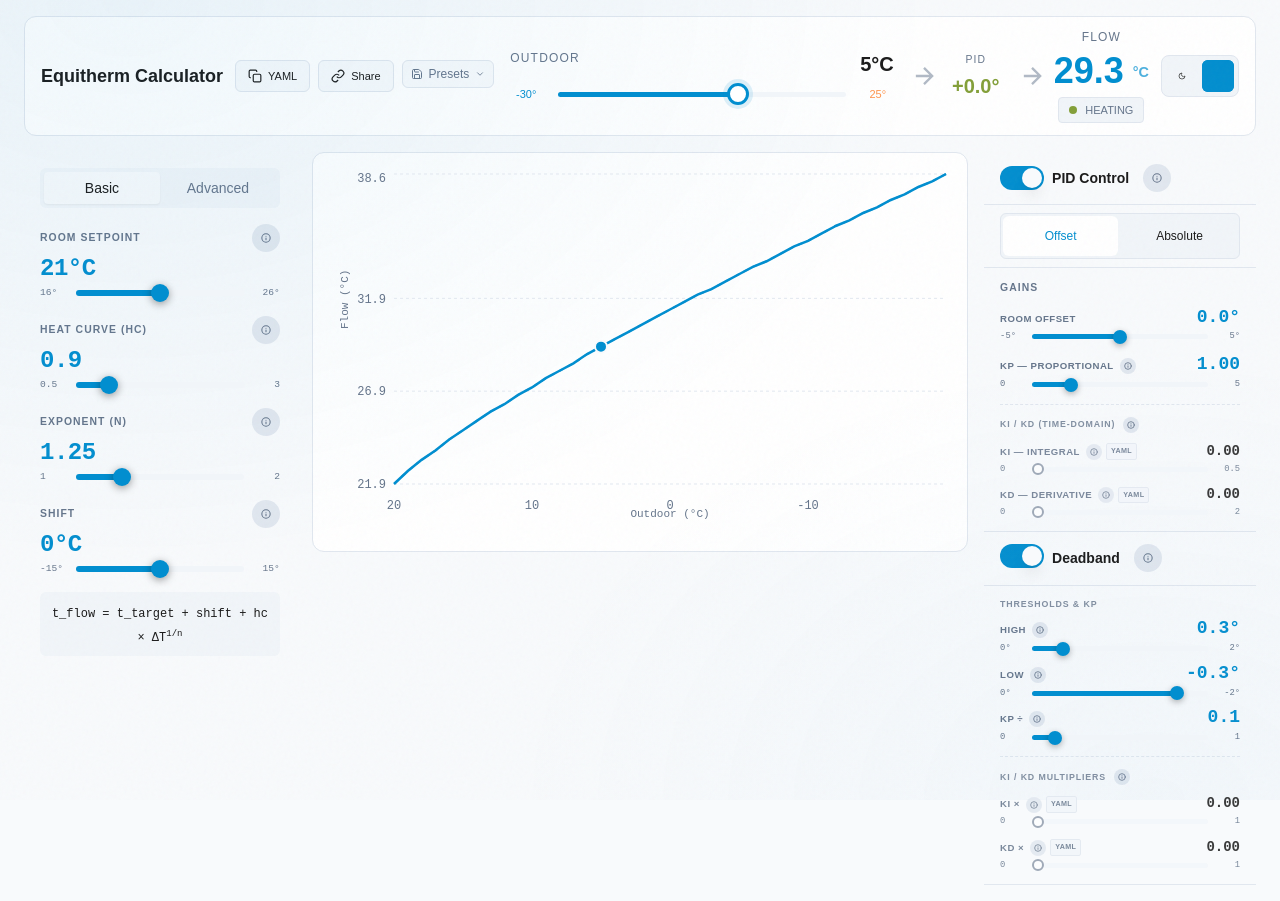
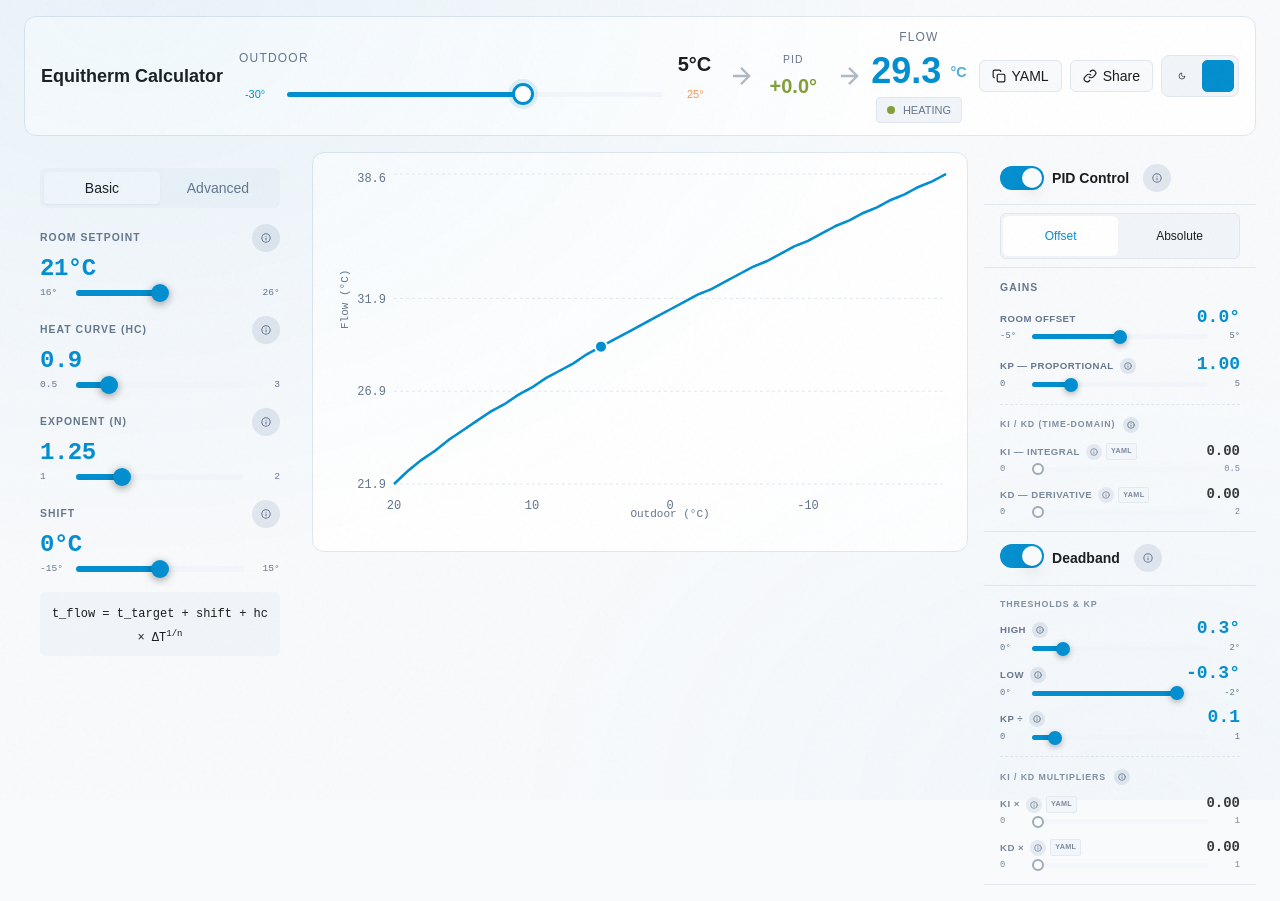
Before and after one commit to P4uLT/equitherm-studio, a React (Vite) app in the folder packages/web/: page / in a window 1280 px wide. Built offline with nearby package versions, Linux system fonts and the light colour scheme.

Commit message:
refactor(header): inline ResultDisplay, remove PresetsDropdown, unify buttons

```diff
--- a/packages/web/src/components/Header/Header.tsx
+++ b/packages/web/src/components/Header/Header.tsx
@@ -4,7 +4,6 @@ import { useStore } from '../../store/useStore';
 import { useTheme } from '../../contexts/ThemeContext';
 import { ResultDisplay } from '../ResultDisplay';
 import { YAMLModal } from '../Modals/YAMLModal';
-import { PresetsDropdown } from './PresetsDropdown';
 import { showToast } from '@/lib/toast';
 import { Button } from '@/components/ui/button';
 import { ToggleGroup, ToggleGroupItem } from '@/components/ui/toggle-group';
@@ -68,20 +67,24 @@ export function Header() {
   return (
     <>
       <header className="flex flex-wrap items-center gap-3 px-4 py-3 bg-card border border-border rounded-xl mb-4">
+        {/* Title */}
         <div className="flex-none">
           <h1 className="text-lg font-bold font-figtree text-foreground whitespace-nowrap">
             Equitherm Calculator
           </h1>
         </div>
 
-        {/* Spacer pushes theme toggle right on mobile */}
-        <div className="flex-1 md:hidden" />
+        {/* Result display — grows to fill available space */}
+        <div className="flex-1 min-w-[200px]">
+          <ResultDisplay />
+        </div>
 
-        <div className="flex gap-2 w-full md:w-auto flex-none">
+        {/* Action buttons + theme toggle */}
+        <div className="flex items-center gap-2 flex-none">
           <Button
             variant="outline"
             size="sm"
-            className="text-2xs gap-1.5"
+            className="gap-1.5"
             onClick={() => setYamlOpen(true)}
           >
             <CopyIcon className="w-3.5 h-3.5" />
@@ -90,20 +93,12 @@ export function Header() {
           <Button
             variant="outline"
             size="sm"
-            className="text-2xs gap-1.5"
+            className="gap-1.5"
             onClick={handleShare}
           >
             <LinkIcon className="w-3.5 h-3.5" />
             Share
           </Button>
-          <PresetsDropdown />
-        </div>
-
-        <div className="w-full md:flex-1 md:min-w-0">
-          <ResultDisplay />
-        </div>
-
-        <div className="flex-none md:order-last">
           <ToggleGroup
             type="single"
             value={theme}
@@ -115,14 +110,14 @@ export function Header() {
               className="w-8 h-8 data-[state=on]:text-accent data-[state=on]:shadow-[inset_0_0_0_1px_hsl(var(--accent))]"
               title="ESPHome Dark"
             >
-              <MoonIcon className="w-[16px] h-[16px]" />
+              <MoonIcon className="w-4 h-4" />
             </ToggleGroupItem>
             <ToggleGroupItem
               value="light"
               className="w-8 h-8 data-[state=on]:text-accent data-[state=on]:shadow-[inset_0_0_0_1px_hsl(var(--accent))]"
               title="ESPHome Light"
             >
-              <SunIcon className="w-[16px] h-[16px]" />
+              <SunIcon className="w-4 h-4" />
             </ToggleGroupItem>
           </ToggleGroup>
         </div>
```
